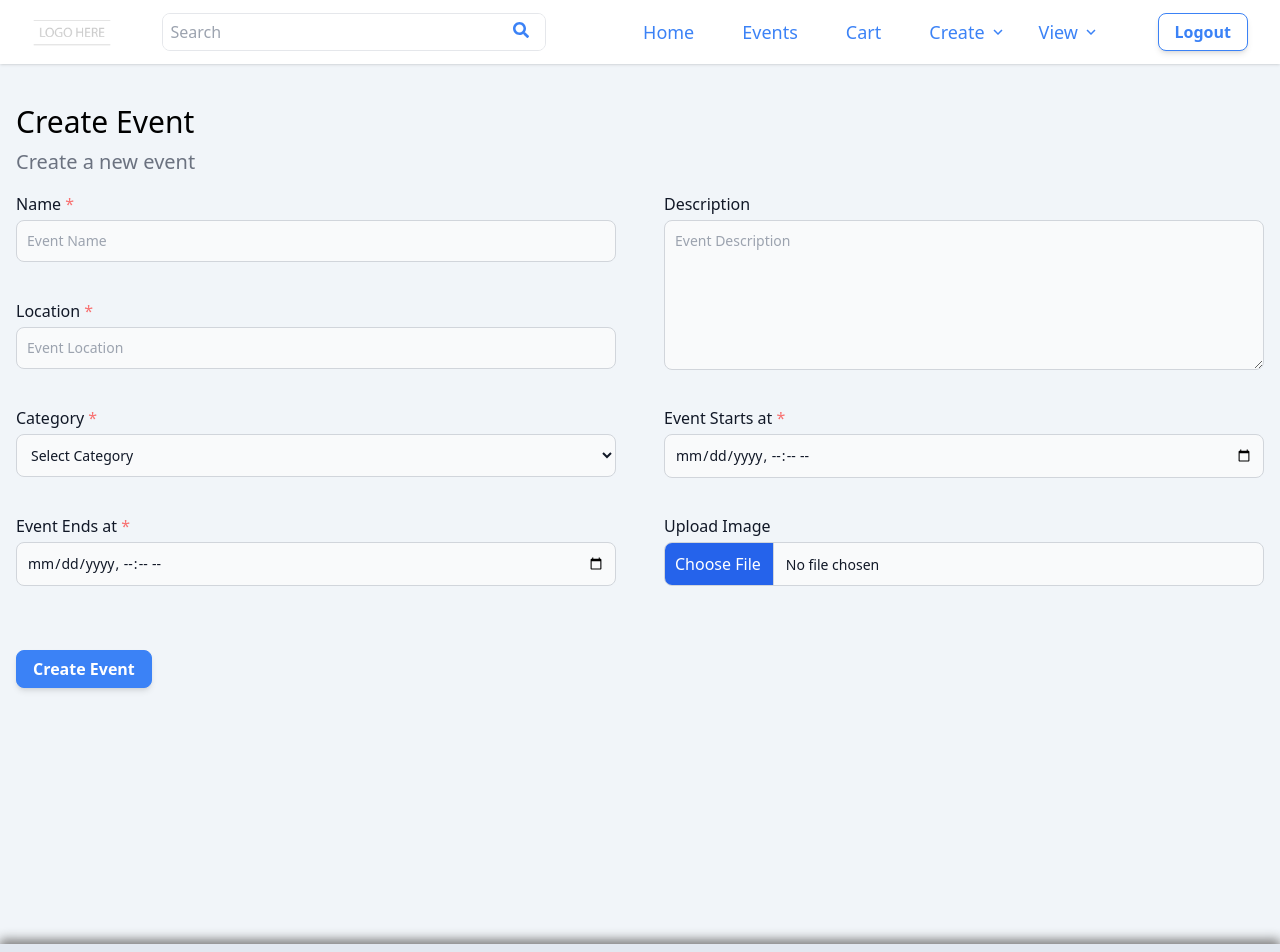
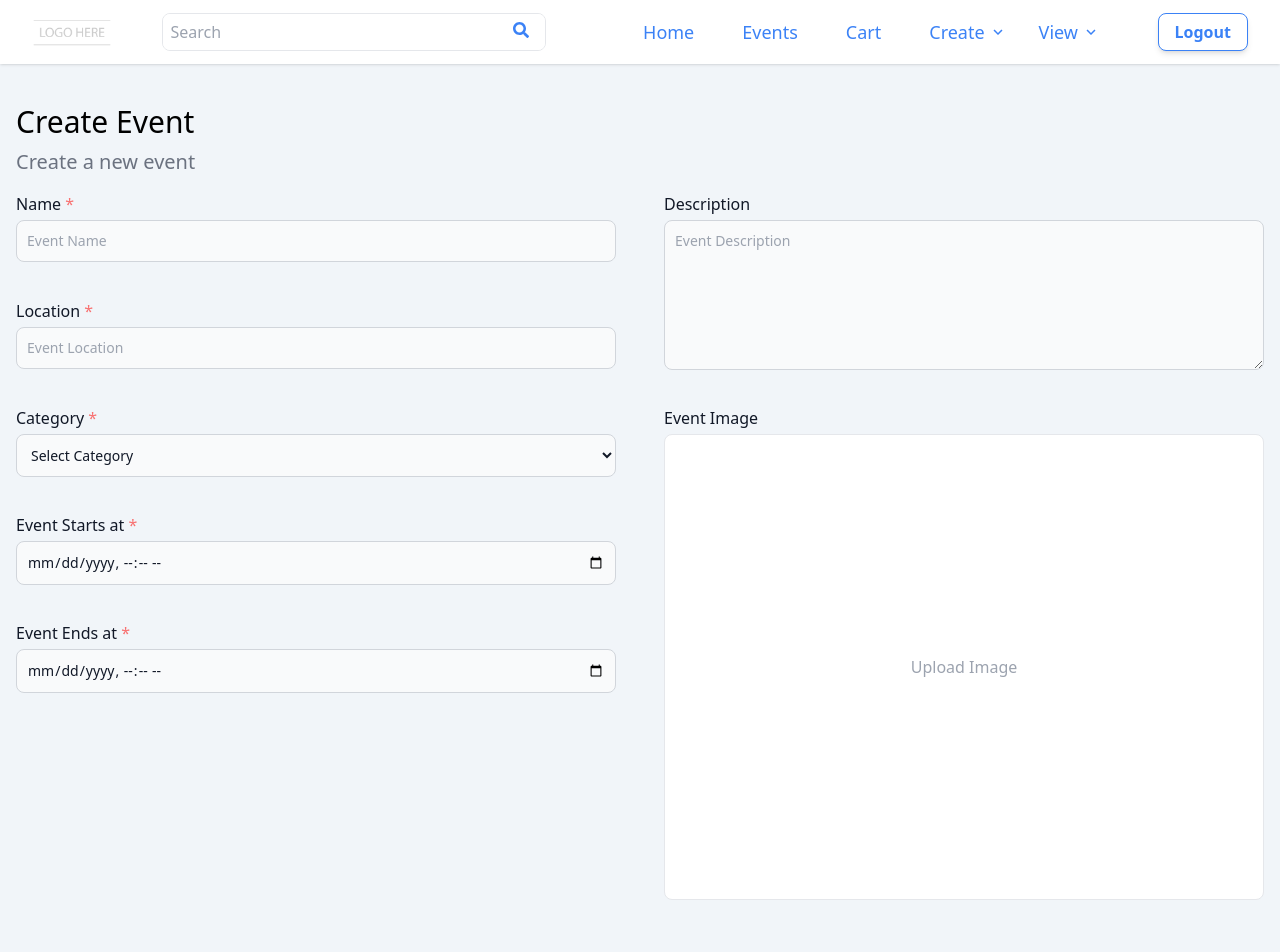
Before and after one commit to abbassays/event-brite, a Next.js app: page /admin/events/create in a window 1280 px wide. Shown: the top 952 px of the page. Built offline with nearby package versions, Linux system fonts and the light colour scheme.

Commit message:
Image preview added in forms

```diff
--- a/components/AdminForms/EventForm.tsx
+++ b/components/AdminForms/EventForm.tsx
@@ -1,4 +1,4 @@
-import React, { useState, useEffect } from "react";
+import React, { useState, useEffect, ChangeEvent } from "react";
 import { useForm } from "react-hook-form";
 
 import categories from "../../utils/categories";
@@ -11,9 +11,12 @@ import Select from "../UI/Select";
 import Button from "../UI/Button";
 import Textarea from "../UI/Textarea";
 import Image from "next/image";
+import ImagePreview from "../UI/ImagePreview";
 
 const EventForm = ({ eventId }: { eventId?: string }) => {
   const [event, setEvent] = useState<EventType>();
+  const [uploadedImage, setUploadedImage] = useState<string | undefined>();
+
   const {
     register,
     handleSubmit,
@@ -43,7 +46,7 @@ const EventForm = ({ eventId }: { eventId?: string }) => {
         type="text"
         label="Name"
         placeholder="Event Name"
-        name="Name"
+        name="name"
         register={register}
         errors={errors}
         rules={{ required: "Name is required" }}
@@ -53,7 +56,7 @@ const EventForm = ({ eventId }: { eventId?: string }) => {
         <Textarea
           label="Description"
           placeholder="Event Description"
-          name="Description"
+          name="description"
           register={register}
           errors={errors}
           defaultValue={event?.description}
@@ -63,7 +66,7 @@ const EventForm = ({ eventId }: { eventId?: string }) => {
         type="text"
         label="Location"
         placeholder="Event Location"
-        name="Location"
+        name="location"
         register={register}
         errors={errors}
         rules={{ required: "Location is required" }}
@@ -71,7 +74,7 @@ const EventForm = ({ eventId }: { eventId?: string }) => {
       />
       <Select
         label="Category"
-        name="Categories"
+        name="category"
         register={register}
         errors={errors}
         rules={{ required: "Category is required" }}
@@ -84,16 +87,28 @@ const EventForm = ({ eventId }: { eventId?: string }) => {
           };
         })}
       />
-      {/* <div className="w-full p-4 row-span-4 bg-white rounded-lg border my-6">
-        <div className="relative w-full h-full">
-          {event && <Image src={event?.image} alt={event?.name} fill />}
+
+      <div className="md:h-auto md:row-span-5 order-last md:order-none sm:mb-6 relative">
+        <label className="block mb-1 font-medium text-gray-900">
+          Event Image
+        </label>
+        <div className="bg-white border rounded-lg overflow-hidden p-2">
+          <ImagePreview
+            name="image"
+            link={event?.image}
+            register={register}
+            errors={errors}
+            uploadedImage={uploadedImage}
+            setUploadedImage={setUploadedImage}
+          />
         </div>
-      </div> */}
+      </div>
+
       <Input
         type="datetime-local"
         label="Event Starts at"
         placeholder="Date & Time"
-        name="StartDate"
+        name="startDate"
         register={register}
         errors={errors}
         rules={{ required: "Start Date is required" }}
@@ -103,23 +118,11 @@ const EventForm = ({ eventId }: { eventId?: string }) => {
         type="datetime-local"
         label="Event Ends at"
         placeholder="Date & Time"
-        name="EndDate"
+        name="endDate"
         register={register}
         errors={errors}
         rules={{ required: "End Date is required" }}
         defaultValue={event?.endDate ? event.endDate.slice(0, 16) : ""}
-      />
-
-      <Input
-        type="file"
-        label={"Upload Image"}
-        placeholder={"Upload ImageEvent "}
-        name="Image"
-        register={register}
-        errors={errors}
-        aria-describedby="file_input_help"
-        isFile={true}
-        accept="image/*"
       />
     </>
   );
--- a/components/AdminForms/OrganiserForm.tsx
+++ b/components/AdminForms/OrganiserForm.tsx
@@ -8,9 +8,11 @@ import Container from "../UI/Container";
 import Input from "../UI/Input";
 import Button from "../UI/Button";
 import Textarea from "../UI/Textarea";
+import ImagePreview from "../UI/ImagePreview";
 
 const OrganiserForm = ({ organiserId }: { organiserId: string }) => {
   const [organiser, setOrganiser] = useState<OrganiserType>();
+  const [uploadedImage, setUploadedImage] = useState<string>();
   const {
     register,
     handleSubmit,
@@ -46,6 +48,22 @@ const OrganiserForm = ({ organiserId }: { organiserId: string }) => {
         rules={{ required: "Name is required" }}
         defaultValue={organiser?.name}
       />
+      <div className="md:h-auto md:row-span-5 order-last md:order-none sm:mb-6 relative">
+        <label className="block mb-1 font-medium text-gray-900">
+          Organiser Image
+        </label>
+        <div className="bg-white border rounded-lg overflow-hidden p-2">
+          <ImagePreview
+            name="image"
+            link={organiser?.image}
+            register={register}
+            errors={errors}
+            uploadedImage={uploadedImage}
+            setUploadedImage={setUploadedImage}
+          />
+        </div>
+      </div>
+
       <div className="row-span-2">
         <Textarea
           label="Description"
@@ -56,16 +74,6 @@ const OrganiserForm = ({ organiserId }: { organiserId: string }) => {
           defaultValue={organiser?.description}
         />
       </div>
-      <Input
-        type="file"
-        label={"Upload Image"}
-        name="image"
-        register={register}
-        errors={errors}
-        aria-describedby="file_input_help"
-        isFile={true}
-        accept="image/*"
-      />
     </>
   );
 
--- a/components/AdminForms/TicketForm.tsx
+++ b/components/AdminForms/TicketForm.tsx
@@ -10,6 +10,7 @@ import Input from "../UI/Input";
 import Button from "../UI/Button";
 import Select from "../UI/Select";
 import Textarea from "../UI/Textarea";
+import ImagePreview from "../UI/ImagePreview";
 
 interface TicketFormProps {
   ticketId?: string | undefined;
@@ -18,6 +19,7 @@ interface TicketFormProps {
 const TicketForm = ({ ticketId }: TicketFormProps) => {
   const [events, setEvents] = useState<EventType[] | []>([]);
   const [ticket, setTicket] = useState<TicketType | undefined>();
+  const [uploadedImage, setUploadedImage] = useState<string | undefined>();
   const {
     register,
     handleSubmit,
@@ -87,7 +89,7 @@ const TicketForm = ({ ticketId }: TicketFormProps) => {
       <div className="row-span-2">
         <Textarea
           label="Description"
-          placeholder="Organiser Description"
+          placeholder="Ticket Description"
           name="description"
           register={register}
           errors={errors}
@@ -123,6 +125,22 @@ const TicketForm = ({ ticketId }: TicketFormProps) => {
         defaultValue={ticket?.quantity}
         rules={{ required: "Ticket Max Quantity is required", ...numberRules }}
       />
+
+      <div className="md:h-auto md:row-span-5 order-last md:order-none sm:mb-6 relative">
+        <label className="block mb-1 font-medium text-gray-900">
+          Ticket Image
+        </label>
+        <div className="bg-white border rounded-lg overflow-hidden p-2">
+          <ImagePreview
+            name="image"
+            link={ticket?.image}
+            register={register}
+            errors={errors}
+            uploadedImage={uploadedImage}
+            setUploadedImage={setUploadedImage}
+          />
+        </div>
+      </div>
 
       <Input
         type="datetime-local"
@@ -165,18 +183,6 @@ const TicketForm = ({ ticketId }: TicketFormProps) => {
               })
         }
       />
-
-      <Input
-        type="file"
-        label={"Upload Image"}
-        placeholder={"Upload Image"}
-        name="image"
-        register={register}
-        errors={errors}
-        aria-describedby="file_input_help"
-        isFile={true}
-        accept="image/*"
-      />
     </>
   );
 
--- a/components/Profile/Profile.tsx
+++ b/components/Profile/Profile.tsx
@@ -9,6 +9,7 @@ type ProfileType = BillingAddressType & UserType;
 import ComponentContainer from "./ComponentContainer";
 import Button from "../UI/Button";
 import Input from "../UI/Input";
+import ImagePreview from "../UI/ImagePreview";
 
 const Profile = ({ userId }: { userId: string }) => {
   const [user, setUser] = useState<ProfileType>();
@@ -110,32 +111,14 @@ const Profile = ({ userId }: { userId: string }) => {
         </form>
 
         <div className="order-1 sm:order-2 m-4 sm:m-6 bg-white border rounded-lg overflow-hidden p-2 aspect-square">
-          <div className="max-w-md mx-auto w-full aspect-square relative rounded-lg overflow-hidden cursor-pointer">
-            <label htmlFor="avatar-upload">
-              {uploadedImage || user?.avatar ? (
-                <Image
-                  src={uploadedImage || user?.avatar}
-                  alt={user?.name}
-                  fill
-                />
-              ) : (
-                <div className="flex flex-col items-center justify-center h-full text-gray-400">
-                  Upload Image{" "}
-                </div>
-              )}
-              <Input
-                className="hidden"
-                type="file"
-                id="avatar-upload"
-                label=""
-                register={register}
-                errors={errors}
-                name="avatar"
-                onChange={handleImageUpload}
-                accept="image/*"
-              />
-            </label>
-          </div>
+          <ImagePreview
+            link={user?.avatar}
+            name="avatar"
+            register={register}
+            errors={errors}
+            uploadedImage={uploadedImage}
+            setUploadedImage={setUploadedImage}
+          />
         </div>
       </div>
     </ComponentContainer>
--- /dev/null
+++ b/components/UI/ImagePreview.tsx
@@ -0,0 +1,66 @@
+import React, { ChangeEvent, useState } from "react";
+import Input from "./Input";
+import Image from "next/image";
+import { FieldErrors, UseFormRegister } from "react-hook-form";
+
+interface ImagePreviewProps {
+  link?: string;
+  register: UseFormRegister<any>;
+  errors: FieldErrors<any>;
+  name: string;
+  uploadedImage: string;
+  setUploadedImage: React.Dispatch<React.SetStateAction<string>>;
+  square?: boolean;
+}
+
+const ImagePreview = ({
+  link,
+  register,
+  errors,
+  name,
+  uploadedImage,
+  setUploadedImage,
+  square,
+}: ImagePreviewProps) => {
+  const handleImageUpload = (event: ChangeEvent<HTMLInputElement>) => {
+    const file = event.target.files?.[0];
+    if (file) {
+      const reader = new FileReader();
+      reader.onload = (e) => {
+        setUploadedImage(e.target?.result as string);
+      };
+      reader.readAsDataURL(file);
+    }
+  };
+  return (
+    <div className="max-w-md mx-auto w-full aspect-square relative rounded-lg overflow-hidden cursor-pointer">
+      <label htmlFor="avatar-upload">
+        {uploadedImage || link ? (
+          <Image
+            src={uploadedImage || link}
+            alt={link}
+            fill
+            className="object-contain"
+          />
+        ) : (
+          <div className="flex flex-col items-center justify-center h-full text-gray-400">
+            Upload Image{" "}
+          </div>
+        )}
+        <Input
+          className="hidden"
+          type="file"
+          id="avatar-upload"
+          label=""
+          register={register}
+          errors={errors}
+          name="avatar"
+          onChange={handleImageUpload}
+          accept="image/*"
+        />
+      </label>
+    </div>
+  );
+};
+
+export default ImagePreview;
```
